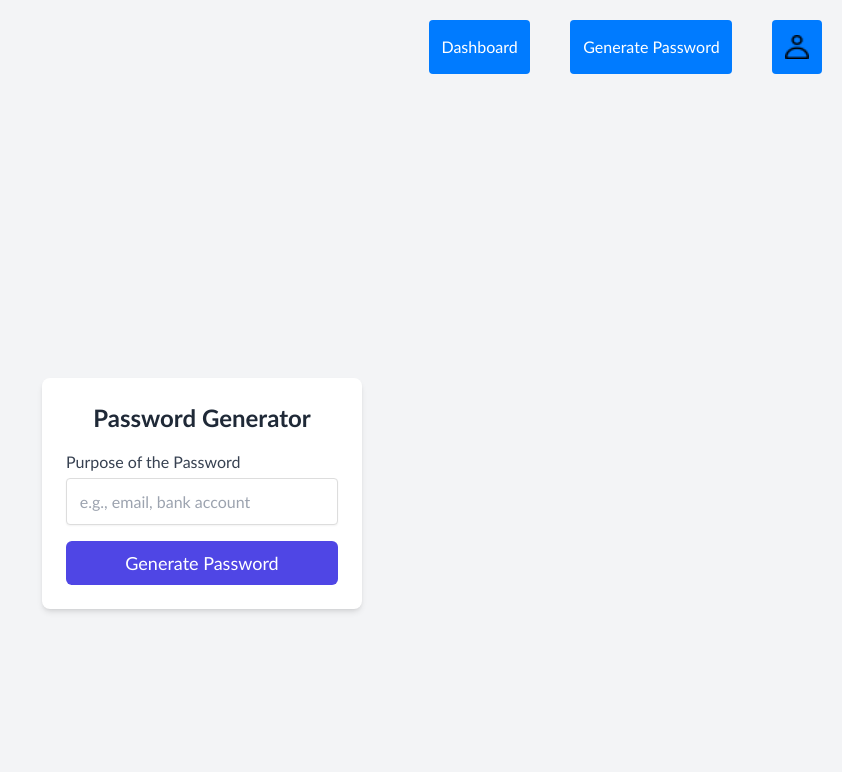
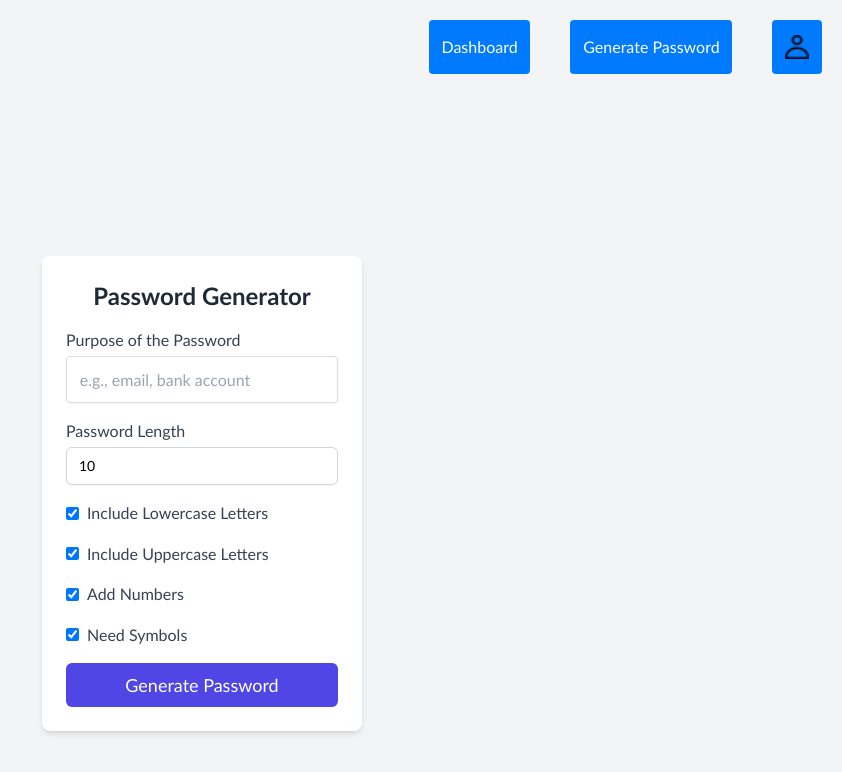
Before and after one commit to Saran-Avinash/password_manager, a React (Vite) app: page /dashboard/user/1/password_generator in a window 1280 px wide. Shown: the top 772 px of the page, without its empty margins (438-1280 px from the left). Built offline with nearby package versions, Linux system fonts and the light colour scheme; no server answers.

Commit message:
optimized generator

```diff
--- a/src/components/Background.jsx
+++ b/src/components/Background.jsx
@@ -33,7 +33,7 @@ export default function Background() {
       positions[i * 3] = (Math.random() - 0.5) * 20;
       positions[i * 3 + 1] = Math.random() * 20;
       positions[i * 3 + 2] = (Math.random() - 0.5) * 20;
-      velocities[i] = 0.012 + Math.random() * 0.05;
+      velocities[i] = 0.006 + Math.random() * 0.05;
     }
 
     const particles = new THREE.BufferGeometry();
--- a/src/components/PasswordGenerator.jsx
+++ b/src/components/PasswordGenerator.jsx
@@ -1,19 +1,33 @@
 import React, { useState } from 'react';
 import Navbar from './Navbar';
+
 const PasswordGenerator = () => {
   const [password, setPassword] = useState('');
   const [purpose, setPurpose] = useState('');
+  const [length, setLength] = useState(10);
+  const [includeLowercase, setIncludeLowercase] = useState(true);
+  const [includeUppercase, setIncludeUppercase] = useState(true);
+  const [includeNumbers, setIncludeNumbers] = useState(true);
+  const [includeSymbols, setIncludeSymbols] = useState(true);
+  const [passwordStrength, setPasswordStrength] = useState('');
 
-  // Character pools
   const lowercaseLetters = 'abcdefghijklmnopqrstuvwxyz';
   const uppercaseLetters = 'ABCDEFGHIJKLMNOPQRSTUVWXYZ';
   const numbers = '0123456789';
   const symbols = '!@#$%^&*()_+{}:"<>?[];,./';
 
-  // Password generation function
+
   const generatePassword = () => {
-    const length = 12; // Fixed length
-    const charPool = lowercaseLetters + uppercaseLetters + numbers + symbols;
+    let charPool = '';
+    if (includeLowercase) charPool += lowercaseLetters;
+    if (includeUppercase) charPool += uppercaseLetters;
+    if (includeNumbers) charPool += numbers;
+    if (includeSymbols) charPool += symbols;
+
+    if (charPool === '') {
+      alert("Please select at least one character type!");
+      return;
+    }
 
     let newPassword = '';
     for (let i = 0; i < length; i++) {
@@ -22,7 +36,15 @@ const PasswordGenerator = () => {
     }
 
     setPassword(newPassword);
+
+    if (includeLowercase && includeUppercase && includeNumbers && includeSymbols) {
+      setPasswordStrength('strong');
+    } else {
+      setPasswordStrength('weak');
+    }
   };
+
+  const passwordBorderClass = passwordStrength === 'strong' ? 'border-green-500' : 'border-red-500';
 
   return (
     <>
@@ -44,6 +66,66 @@ const PasswordGenerator = () => {
             />
           </label>
 
+          <label className="block mb-4">
+            <span className="text-gray-700 font-medium">Password Length</span>
+            <input
+              type="number"
+              value={length}
+              onChange={(e) => setLength(Number(e.target.value))}
+              min="4"
+              max="20"
+              className="mt-1 block w-full px-3 py-2 bg-white border border-gray-300 rounded-md shadow-sm placeholder-gray-400 focus:outline-none focus:ring-indigo-500 focus:border-indigo-500 sm:text-sm"
+            />
+          </label>
+
+          <div className="mb-4">
+            <label className="inline-flex items-center">
+              <input
+                type="checkbox"
+                checked={includeLowercase}
+                onChange={(e) => setIncludeLowercase(e.target.checked)}
+                className="form-checkbox text-indigo-600"
+              />
+              <span className="ml-2 text-gray-700">Include Lowercase Letters</span>
+            </label>
+          </div>
+
+          <div className="mb-4">
+            <label className="inline-flex items-center">
+              <input
+                type="checkbox"
+                checked={includeUppercase}
+                onChange={(e) => setIncludeUppercase(e.target.checked)}
+                className="form-checkbox text-indigo-600"
+              />
+              <span className="ml-2 text-gray-700"> Include Uppercase Letters</span>
+            </label>
+          </div>
+
+          <div className="mb-4">
+            <label className="inline-flex items-center">
+              <input
+                type="checkbox"
+                checked={includeNumbers}
+                onChange={(e) => setIncludeNumbers(e.target.checked)}
+                className="form-checkbox text-indigo-600"
+              />
+              <span className="ml-2 text-gray-700">Add Numbers</span>
+            </label>
+          </div>
+
+          <div className="mb-4">
+            <label className="inline-flex items-center">
+              <input
+                type="checkbox"
+                checked={includeSymbols}
+                onChange={(e) => setIncludeSymbols(e.target.checked)}
+                className="form-checkbox text-indigo-600"
+              />
+              <span className="ml-2 text-gray-700">Need Symbols</span>
+            </label>
+          </div>
+
           <button
             onClick={generatePassword}
             className="w-full bg-indigo-600 text-white py-2 rounded-md text-lg font-medium hover:bg-indigo-500 focus:outline-none focus:ring-2 focus:ring-indigo-500 focus:ring-opacity-50"
@@ -52,9 +134,12 @@ const PasswordGenerator = () => {
           </button>
 
           {password && (
-          <div className="mt-6 text-center">
+            <div className={`mt-6 text-center border-2 p-3 rounded-md ${passwordBorderClass}`}>
               <h3 className="text-lg font-semibold text-gray-700">Generated Password for "{purpose}":</h3>
               <p className="mt-2 text-lg font-bold text-indigo-600 break-words">{password}</p>
+              <p className="mt-2 text-md font-medium text-gray-600">
+                This password is {passwordStrength}.
+              </p>
             </div>
           )}
         </div>
```
Lines whose indentation alone changed are shown as unchanged.
